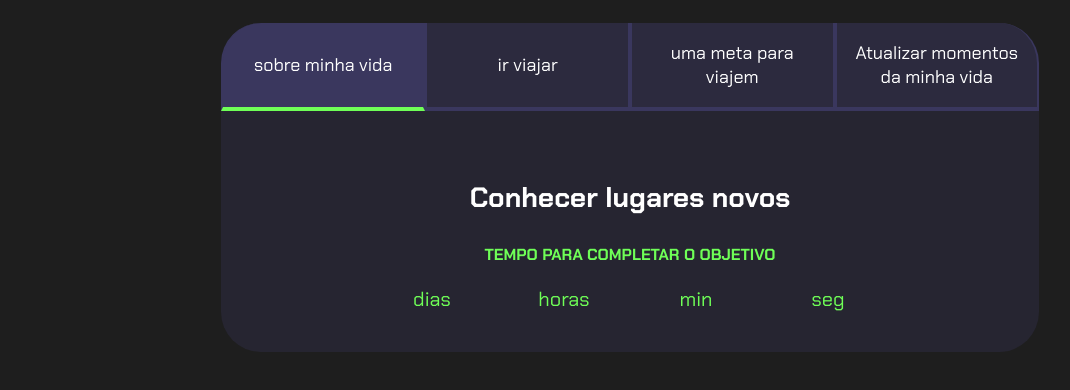
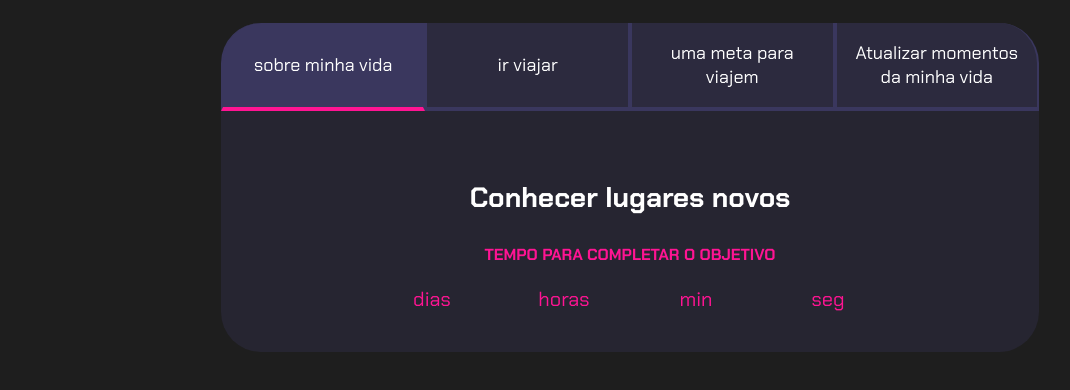
Before and after one commit to rauelen/projetodevida, a plain HTML site: page index.html in a window 1280 px wide. Shown: the part 80-470 px from the top of the page, without its empty margins (10-1080 px from the left). Drawn offline with Linux system fonts and the light colour scheme; a script that the page names is missing.

Commit message:
dfdfbdfb

```diff
--- a/style.css
+++ b/style.css
@@ -2,7 +2,7 @@
 
 :root {
     --cor-de-fundo: #1E1E1E;
-    --verde: #6FFF57;
+    --verde: #FF1493;
     --branco: #FFFFFF;
     --botao-ativo: #3A375E;
     --botao-inativo: rgba(58, 55, 94, 0.5);
```
